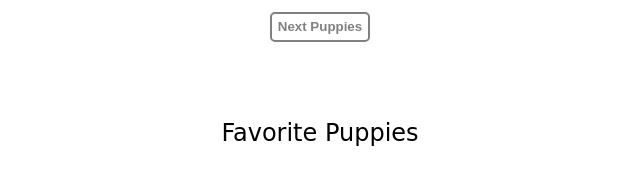
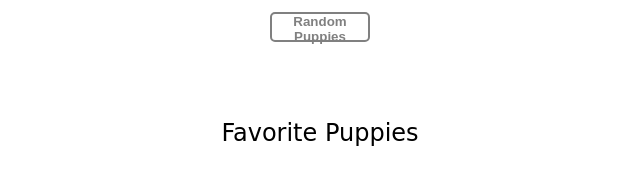
Before and after one commit to FabzDev/randompuppies.github.io, a plain HTML site: page index.html in a window 1280 px wide. Shown: the part 495-677 px from the top of the page, 320-960 px from the left. Drawn offline with Linux system fonts and the light colour scheme; no server answers; a web font is replaced by a local one.

Commit message:
Update index.html
Changed “Next puppies” button for “Random puppies”

```diff
--- a/index.html
+++ b/index.html
@@ -16,7 +16,7 @@
 				<!-- content -->
 			</div>
 			<div class="btn-container">
-				<button id="btn" class="boton">Next Puppies</button>
+				<button id="btn" class="boton">Random Puppies</button>
 			</div>
 
 			<div class="favorites">
```
